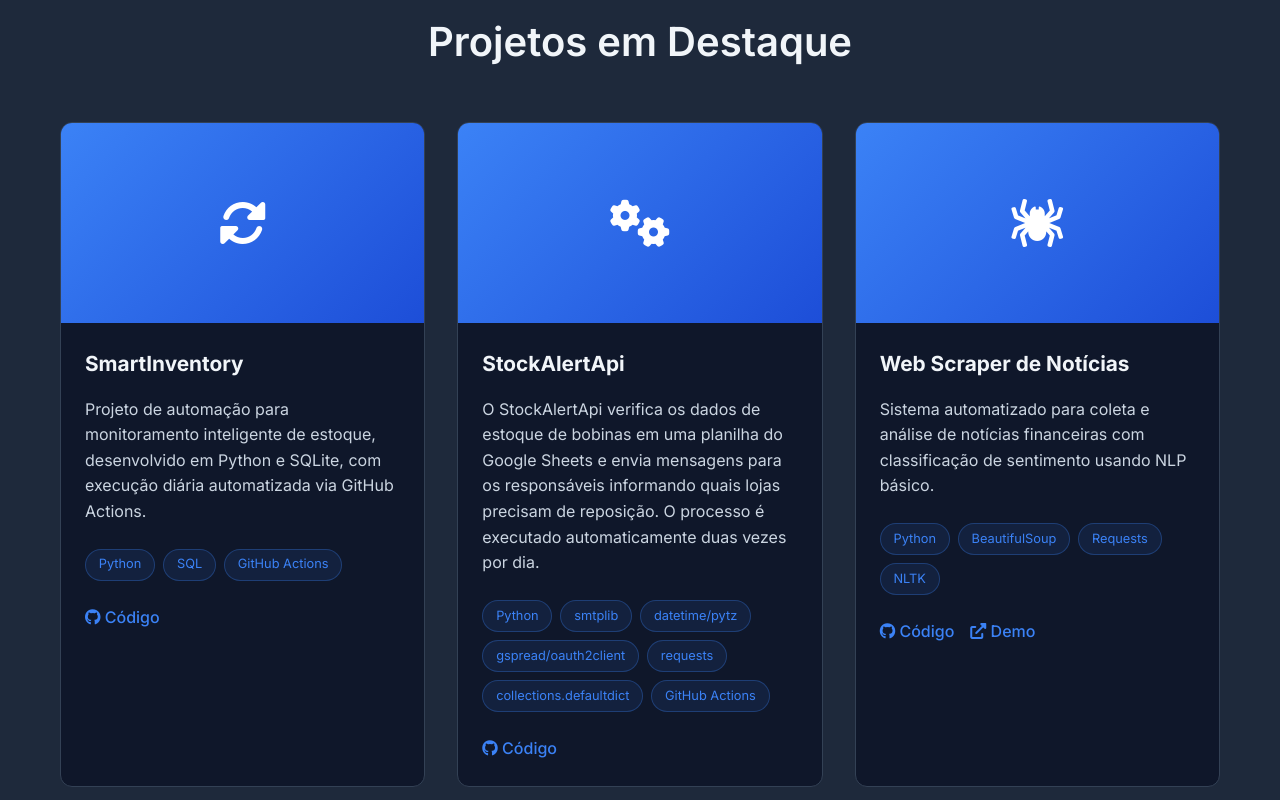
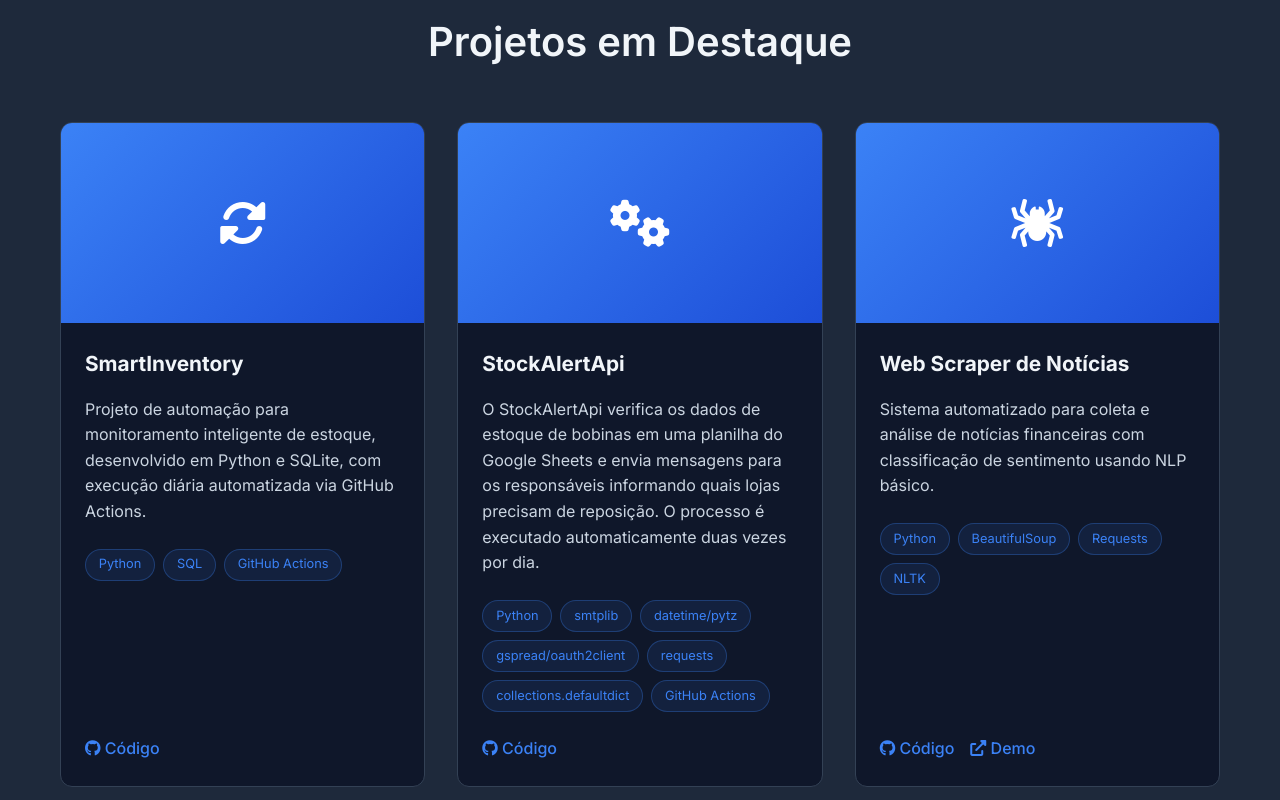
Before and after one commit to Luc1an0s/Luc1an0s.github.io, a plain HTML site: page index.html in a window 1280 px wide. Shown: the part 2660-3460 px from the top of the page. Drawn offline with Linux system fonts and the light colour scheme.

Commit message:
Update styles.css

```diff
--- a/styles.css
+++ b/styles.css
@@ -349,6 +349,9 @@
   overflow: hidden;
   border: 1px solid #334155;
   transition: all 0.3s ease;
+  display: flex;
+  flex-direction: column;
+  height: 100%;
 }
 
 .project-card:hover {
@@ -369,6 +372,9 @@
 
 .project-content {
   padding: 1.5rem;
+  flex: 1 1 auto;
+  display: flex;
+  flex-direction: column;
 }
 
 .project-content h3 {
@@ -402,6 +408,7 @@
 .project-links {
   display: flex;
   gap: 1rem;
+  margin-top: auto;
 }
 
 .project-link {
```
